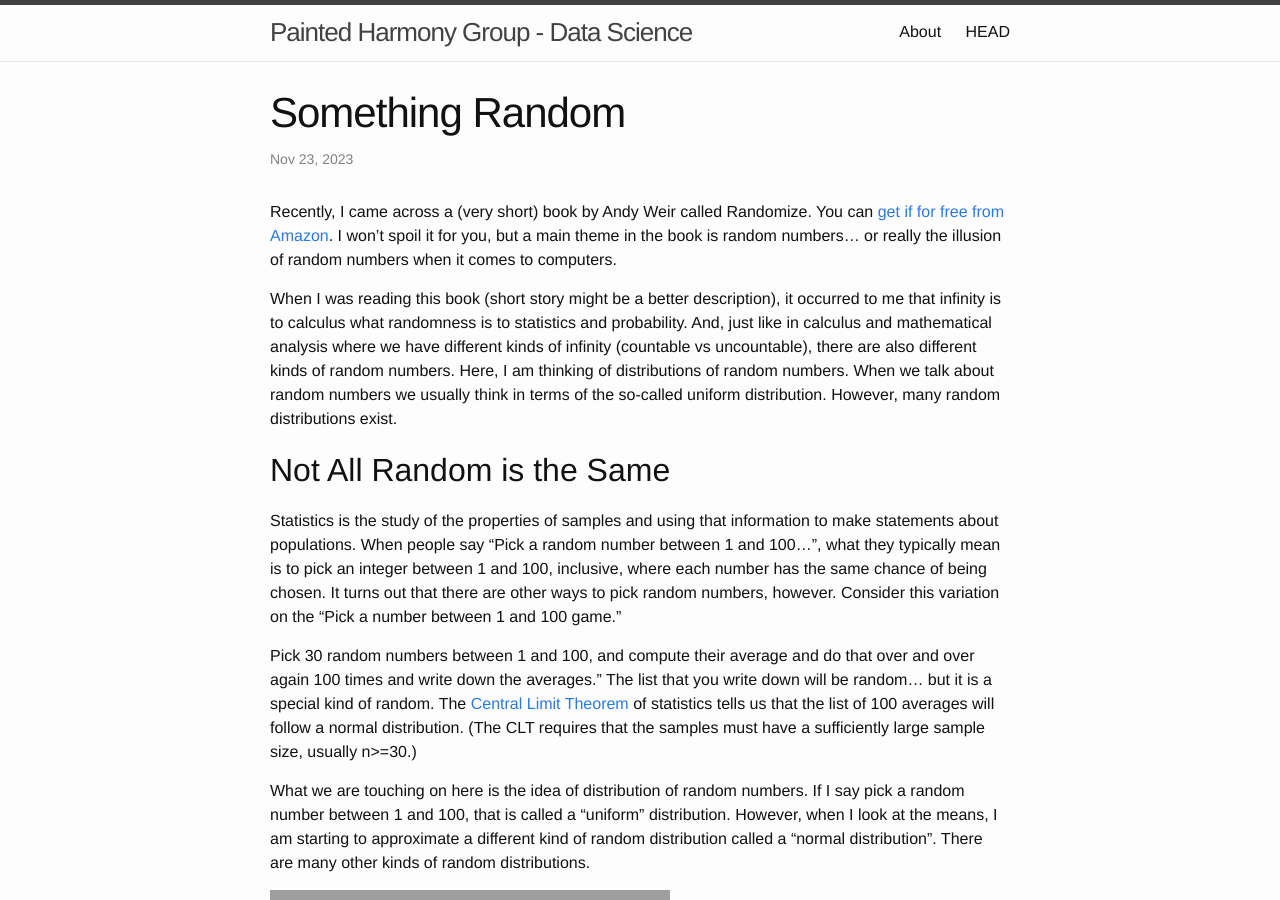
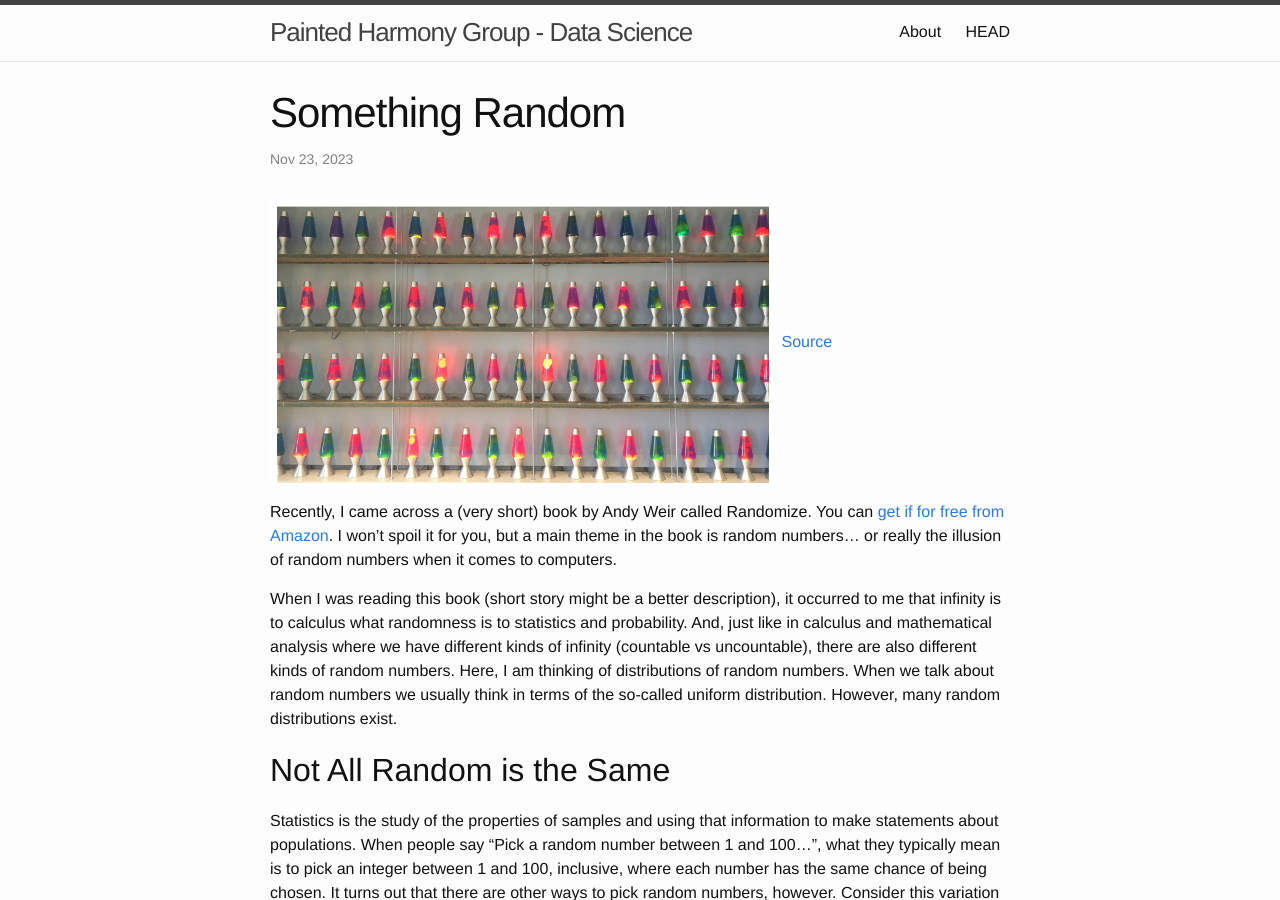
Before and after one commit to fractalbass/data_science, a Jekyll site: the page built from _posts/2023-11-23-data_science_37.md, in a window 1280 px wide and 900 px high. Built offline with Jekyll 4.4.1, drawn with Linux system fonts in a browser that asks for light colours; formulas are drawn with MathJax 3.

Commit message:
Adding an eyecatching first image.

```diff
--- a/_posts/2023-11-23-data_science_37.md
+++ b/_posts/2023-11-23-data_science_37.md
@@ -4,6 +4,9 @@ title:  "Something Random"
 date:   2023-11-23 00:09:00 -0800
 categories: general
 ---
+
+![Cloudflare Lava Lamps]({{ site.url }}/images/cloud_flare_lava_lamps.png)
+[Source](https://www.cloudflare.com/learning/ssl/lava-lamp-encryption/)
 
 Recently, I came across a (very short) book by Andy Weir called Randomize.  You can [get if for free from Amazon](https://www.amazon.com/Randomize-Forward-collection-Andy-Weir-ebook/dp/B07VDJBKNJ).  I won't spoil it for you, but a main theme in the book is random numbers... or really the illusion of random numbers when it comes to computers.
 
```
Also changed, not shown: images/cloud_flare_lava_lamps.png (added).
